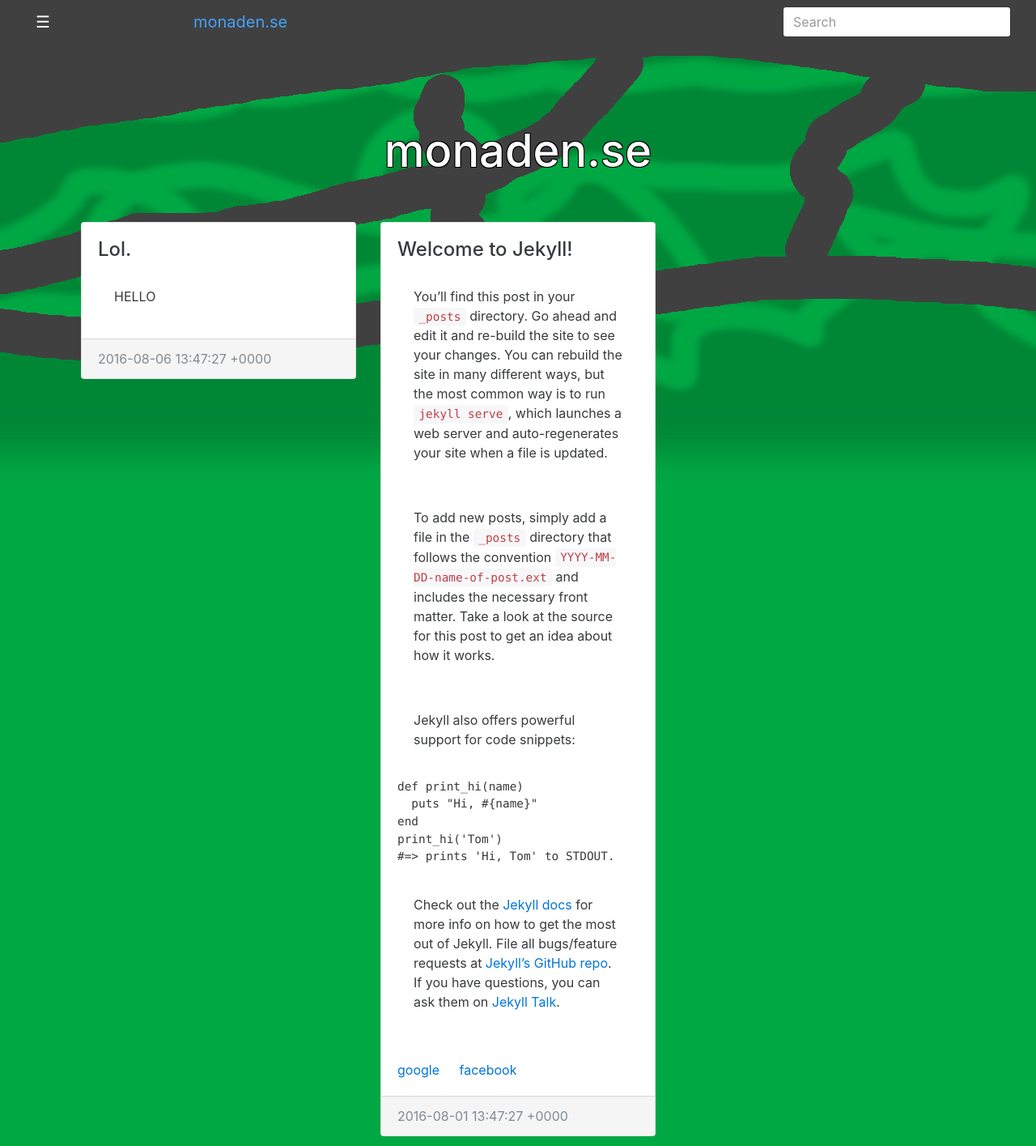
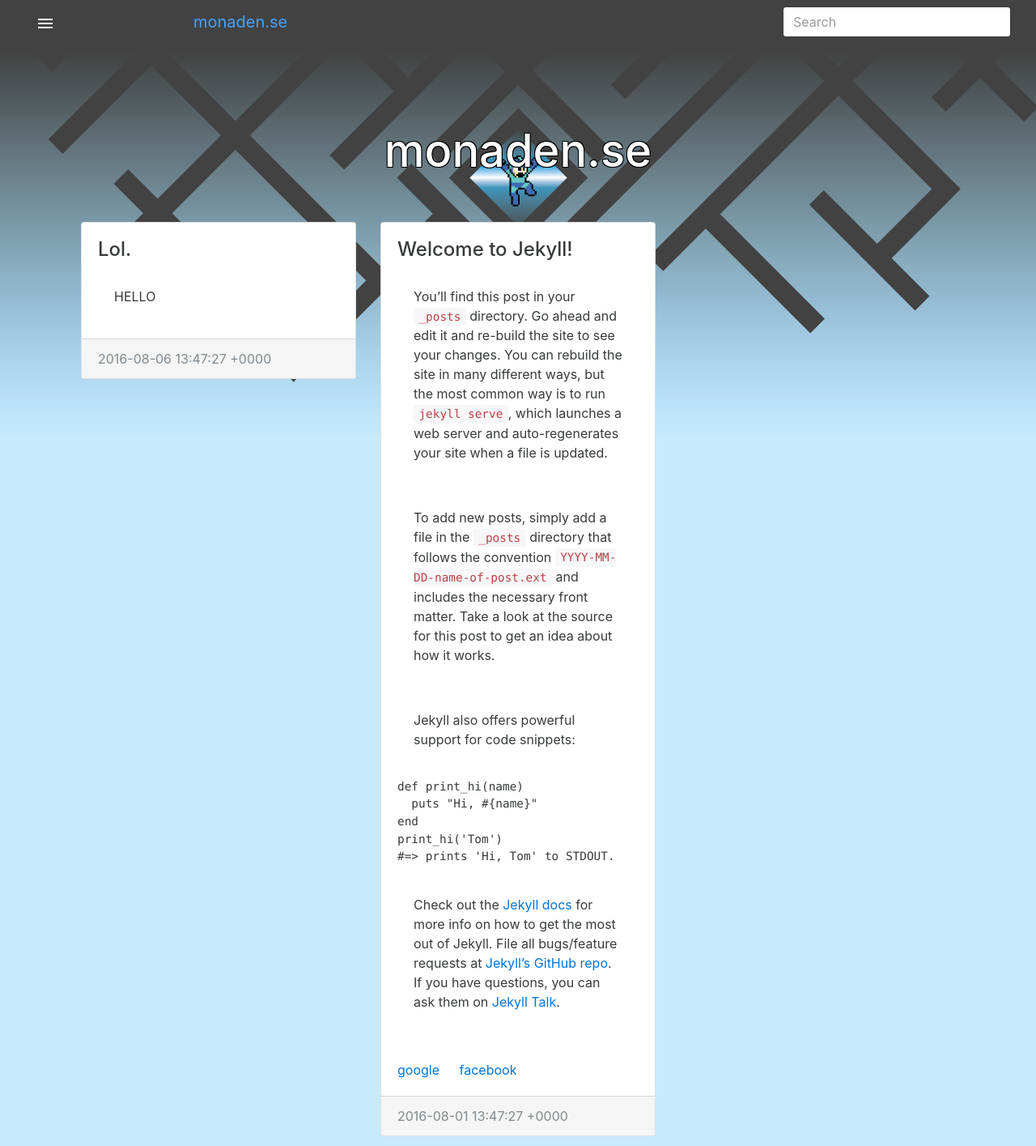
Before and after one commit to DJTunafish/typmagikerna.github.io, a Jekyll site: the page built from index.html, in a window 1280 px wide. Shown: the whole page at 81% size. Built offline with Jekyll 4.4.1, drawn with Linux system fonts in a browser that asks for light colours; a script that is not in the unit is left out.

Commit message:
add new bg, google icons

```diff
--- a/_layouts/default.html
+++ b/_layouts/default.html
@@ -3,10 +3,11 @@
 
 <head>
   <meta charset="utf-8">
-  <meta name="viewport" content="width=device-width, initial-scale=1">
+  <meta name="viewport" content="width=device-width, initial-scale=1.0, minimum-scale=1.0, maximum-scale=1.0, user-scalable=no">
   <title>Monaden.se</title>
   <link rel="stylesheet" href="{{ site.url }}{{ site.baseurl }}/css/main.css" media="screen" type="text/css" charset="utf-8" />
   <link rel="stylesheet" href="{{ site.url }}{{ site.baseurl }}/css/dist/slidebars.min.css" media="screen" type="text/css" charset="utf-8" />
+  <link href="https://fonts.googleapis.com/icon?family=Material+Icons" rel="stylesheet">
   {% for src in page.css %}
   <link rel="stylesheet" href="{{ site.url }}{{ site.baseurl }}/css/{{ src }}" media="screen" type="text/css" charset="utf-8" />
   {% endfor %}
@@ -20,7 +21,7 @@
       <nav id="main-navigation">
         <div id="navtoggle">
           <button type="button" id="navbar-open-button">
-            &#9776;
+            <i class="material-icons">menu</i>
           </button>
         </div>
 
@@ -46,7 +47,7 @@
   </div>
   <div id="menu" off-canvas="id-1 left push">
     <button id="navbar-close-button">
-      &#x2716;
+      <i class="material-icons">close</i>
     </button>
     <ul>
       <li>
--- a/css/main.scss
+++ b/css/main.scss
@@ -83,6 +83,12 @@
 
 }
 
+#navbar-close-button {
+  border:none;
+  background:none;
+  color:white;
+}
+
 #menu {
   background-color: black;
   height: 100%;
@@ -94,7 +100,7 @@
   background-image: url("../images/bg.png");
   background-repeat: no-repeat;
   background-position: center top;
-  background-color: #00a844;
+  background-color: #c7eafc;
   padding-top: 54px;
 }
 
```
Also changed, not shown: images/bg.png.
